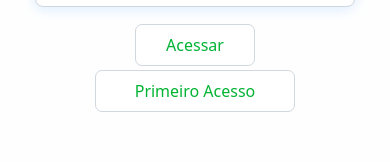
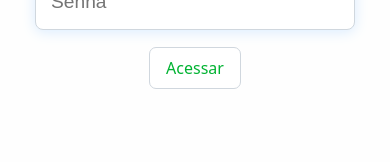
Before and after one commit to ES-FIAP/schneider, a React (Create React App) app: page / in a window 390 px wide. Shown: the part 509-671 px from the top of the page. Built offline with nearby package versions, Linux system fonts and the light colour scheme; a web font is replaced by a local one.

Commit message:
Fix: corrigindo bugs de responsividade

```diff
--- a/src/screens/register/index.js
+++ b/src/screens/register/index.js
@@ -14,7 +14,7 @@ import Logo from "../../images/logo-SE.jpeg";
 import axios from "axios";
 import { detectar_mobile } from "../../utils/index";
 
-const LoginPage = () => {
+const Register = () => {
   const navigate = useNavigate();
   const [email, setEmail] = useState("");
   const [name, setName] = useState("");
@@ -27,16 +27,11 @@ const LoginPage = () => {
   }, []);
 
   const onSubmit = async () => {
-    const data = {
-      nome: name,
-      celular: "+55" + cell,
-    };
-    var dados = JSON.stringify(data);
     navigate("/feed");
     try {
       const response = await axios.post(
         "https://pedroscardua.app.n8n.cloud/webhook/fiap-pedro-greenhub",
-        dados
+        cell
       );
 
       console.log("post", response);
@@ -100,4 +95,4 @@ const LoginPage = () => {
   );
 };
 
-export default LoginPage;
+export default Register;
--- a/src/screens/signin/index.js
+++ b/src/screens/signin/index.js
@@ -55,12 +55,6 @@ const LoginPage = () => {
               text={"Acessar"}
               click={() => setLoggedIn(true)}
             />
-            <Button
-              type="submit"
-              text={"Primeiro Acesso"}
-              width={"200px"}
-              click={() => navigate("/register")}
-            />
           </div>
         </Form>
       </LoginWrapper>
```
Also changed, not shown: 1 other file (tests, documents, lock files or other folders).
